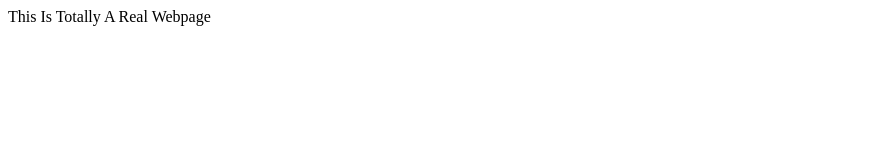
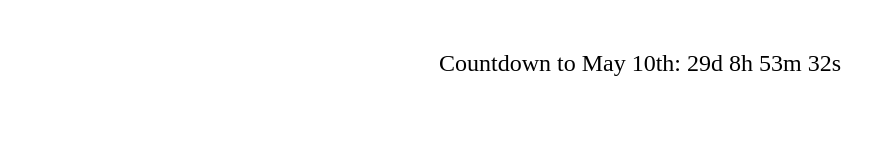
Before and after one commit to FreezaF/shots, a plain HTML site: page index.html in a window 1280 px wide. Shown: the whole page, without its empty margins (0-895 px from the left). Drawn offline with Linux system fonts and the light colour scheme.

Commit message:
Update index.html

```diff
--- a/index.html
+++ b/index.html
@@ -1 +1,51 @@
-This Is Totally A Real Webpage
+<!DOCTYPE html>
+<html lang="en">
+<head>
+<meta charset="UTF-8">
+<meta name="viewport" content="width=device-width, initial-scale=1.0">
+<title>Countdown to May 10th</title>
+<style>
+  #countdown {
+    font-size: 24px;
+    text-align: center;
+    margin-top: 50px;
+  }
+</style>
+</head>
+<body>
+
+<div id="countdown"></div>
+
+<script>
+// Set the date we're counting down to
+var countDownDate = new Date("May 10, 2024 00:00:00").getTime();
+
+// Update the countdown every 1 second
+var x = setInterval(function() {
+
+  // Get the current date and time
+  var now = new Date().getTime();
+
+  // Find the distance between now and the countdown date
+  var distance = countDownDate - now;
+
+  // Calculate days, hours, minutes, and seconds remaining
+  var days = Math.floor(distance / (1000 * 60 * 60 * 24));
+  var hours = Math.floor((distance % (1000 * 60 * 60 * 24)) / (1000 * 60 * 60));
+  var minutes = Math.floor((distance % (1000 * 60 * 60)) / (1000 * 60));
+  var seconds = Math.floor((distance % (1000 * 60)) / 1000);
+
+  // Display the countdown in the element with id="countdown"
+  document.getElementById("countdown").innerHTML = "Countdown to May 10th: " + days + "d " + hours + "h "
+  + minutes + "m " + seconds + "s ";
+
+  // If the countdown is over, display a message
+  if (distance < 0) {
+    clearInterval(x);
+    document.getElementById("countdown").innerHTML = "EXPIRED";
+  }
+}, 1000);
+</script>
+
+</body>
+</html>
```
